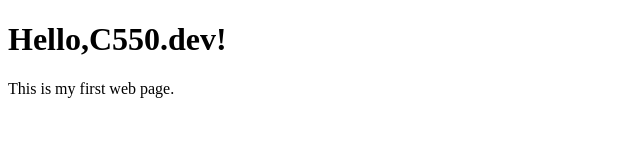
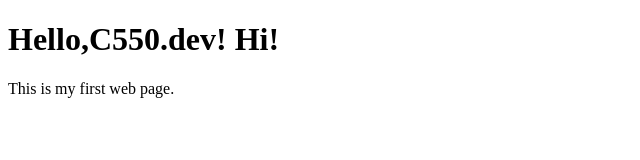
Before and after one commit to a1939721/my_web_page, a plain HTML site: page index.html in a window 1280 px wide. Shown: the full height of the page, 0-640 px from the left. Drawn offline with Linux system fonts and the light colour scheme.

Commit message:
added a message hi

```diff
--- a/index.html
+++ b/index.html
@@ -6,7 +6,7 @@
         <title>MyFirst WebPage</title>
     </head>
     <body>
-        <h1>Hello,C550.dev!</h1>
+        <h1>Hello,C550.dev! Hi!</h1>
         <p>This is my first web page.</p>
     </body>
 </html>
```
